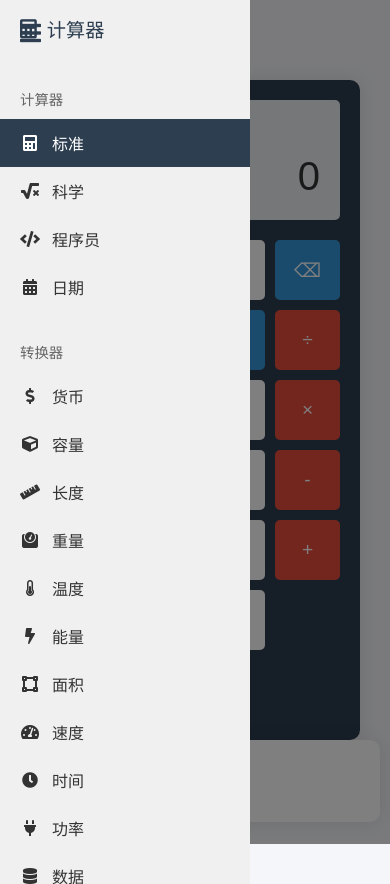
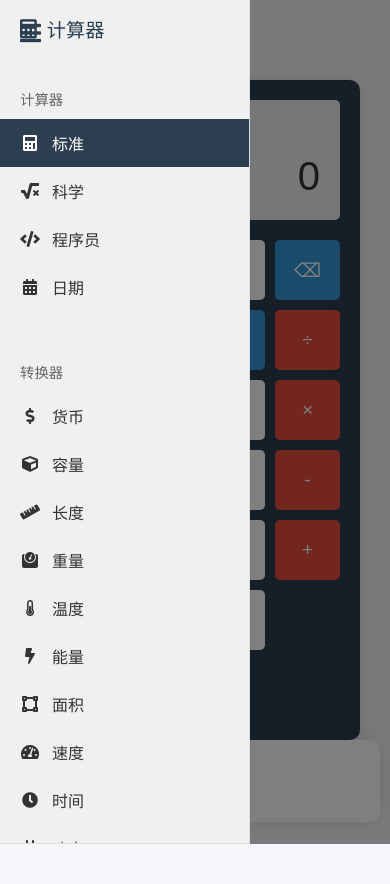
Before and after one commit to peyoba/scientific-calculator, a plain HTML site: page index.html in a window 390 px wide. Both pictures are taken after a click on the button 30 px from the left and 34 px from the top of the page. Drawn offline with Linux system fonts and the light colour scheme.

Commit message:
V1.2.1: 修复移动端侧边栏问题 - 修复侧边栏滚动问题 - 优化iOS设备上的滚动体验 - 添加安全区域适配 - 改进移动端交互体验

```diff
--- a/index.html
+++ b/index.html
@@ -2,7 +2,7 @@
 <html lang="zh-CN">
 <head>
     <meta charset="UTF-8">
-    <meta name="viewport" content="width=device-width, initial-scale=1.0">
+    <meta name="viewport" content="width=device-width, initial-scale=1.0, maximum-scale=1.0, user-scalable=no, viewport-fit=cover">
     <title>科学计算器</title>
     <link rel="stylesheet" href="styles.css">
     <link rel="stylesheet" href="https://cdnjs.cloudflare.com/ajax/libs/font-awesome/5.15.4/css/all.min.css">
--- a/script.js
+++ b/script.js
@@ -1403,18 +1403,36 @@ document.addEventListener('DOMContentLoaded', function() {
     function toggleSidebar() {
         sidebar.classList.toggle('active');
         overlay.classList.toggle('active');
-        document.body.style.overflow = sidebar.classList.contains('active') ? 'hidden' : '';
+        document.body.classList.toggle('sidebar-active'); // 添加body类
+
+        // 如果侧边栏打开,滚动到顶部
+        if (sidebar.classList.contains('active')) {
+            sidebar.scrollTop = 0;
+        }
     }
 
     function openSidebar() {
         sidebar.classList.add('active');
         overlay.classList.add('active');
-        document.body.style.overflow = 'hidden';
+        document.body.classList.add('sidebar-active');
+        sidebar.scrollTop = 0;
     }
 
     function closeSidebar() {
         sidebar.classList.remove('active');
         overlay.classList.remove('active');
-        document.body.style.overflow = '';
+        document.body.classList.remove('sidebar-active');
     }
+
+    // 防止侧边栏滚动传递到body
+    sidebar.addEventListener('touchmove', (e) => {
+        e.stopPropagation();
+    }, { passive: true });
+
+    // 处理iOS橡皮筋效果
+    document.addEventListener('touchmove', (e) => {
+        if (document.body.classList.contains('sidebar-active')) {
+            e.preventDefault();
+        }
+    }, { passive: false });
 });
--- a/styles.css
+++ b/styles.css
@@ -452,12 +452,14 @@ body {
     left: 0;
     top: 0;
     width: 280px;
-    height: 100vh;
+    height: 100%;
     background: #f0f0f0;
     border-right: 1px solid #ddd;
     overflow-y: auto;
+    -webkit-overflow-scrolling: touch;
     z-index: 1000;
     transition: transform 0.3s ease;
+    padding-bottom: env(safe-area-inset-bottom);
 }
 
 .nav-header {
@@ -525,16 +527,39 @@ body {
 
 @media (max-width: 768px) {
     .sidebar {
-        position: relative;
-        width: 100%;
-        height: auto;
-        border-right: none;
-        border-bottom: 1px solid #ddd;
+        width: 250px;
+        height: 100%;
+        position: fixed;
+        top: 0;
+        bottom: 0;
+        overflow-y: auto;
+        -webkit-overflow-scrolling: touch;
+        overscroll-behavior: contain;
     }
 
-    .container {
-        margin-left: 0;
-        width: 100%;
+    .nav-section {
+        padding-bottom: 20px;
+    }
+
+    .nav-section:last-child {
+        padding-bottom: 50px;
+    }
+
+    body.sidebar-active {
+        overflow: hidden;
+    }
+
+    .menu-toggle {
+        top: max(15px, env(safe-area-inset-top));
+        left: max(15px, env(safe-area-inset-left));
+    }
+}
+
+/* 添加安全区域适配 */
+@supports (padding: max(0px)) {
+    .sidebar {
+        padding-top: max(0px, env(safe-area-inset-top));
+        padding-bottom: max(0px, env(safe-area-inset-bottom));
     }
 }
 
```
